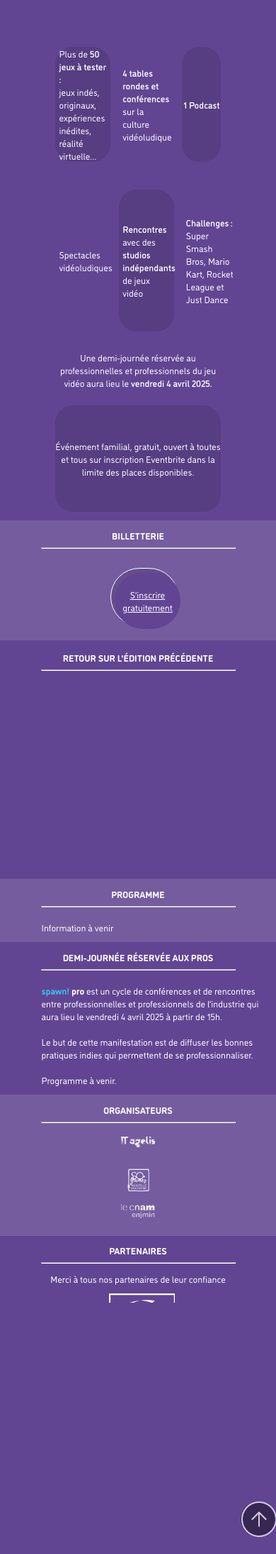
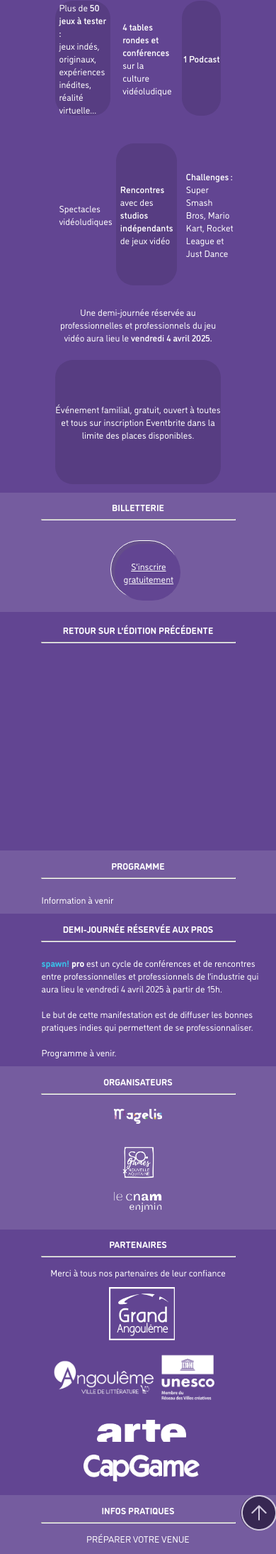
Before and after one commit to delahee/spawn_web, a PHP site: page / in a window 390 px wide. Shown: the part 960-3149 px from the top of the page at 71% size. Run offline with PHP 8.4, Linux system fonts and the light colour scheme; some libraries are stand-ins or nearby versions; grey boxes are pictures that could not be loaded.

Commit message:
spawn site 2.0
Correction du responsive

```diff
--- a/css/spawn.css
+++ b/css/spawn.css
@@ -522,7 +534,7 @@
         }
 
         #propos .infos .rectangle9{
-            width: 20%;
+            width: 22%;
             height: 200px;
             background-color: #37275240;
             border-radius: 25px;
@@ -599,7 +611,7 @@
 
         #propos .rectangle11{
             width: 100%;
-            height: 150px;
+            height: 175px;
             margin-top: 10%;
             background-color: #37275240;
             border-radius: 25px;
@@ -717,7 +729,7 @@
         }
 
         #billetterie .content .text-wrapper{
-            width: 100%;
+            width: 103%;
             display: flex;
             height: 27px;
             flex-direction: column;
@@ -928,19 +944,19 @@
         }
 
         #organisateurs .image .logo-magelis-blanc{
-            width: 12.5%;
+            width: 17.5%;
             object-fit: cover;
             margin-bottom: 3%;
         }
 
         #organisateurs .image .so-games-blanc-plan-2{
-            width: 12.5%;
+            width: 17.5%;
             margin-left: 5%;
             object-fit: cover;
         }
 
         #organisateurs .image .element-enjmin-2{
-            width: 12.5%;
+            width: 17.5%;
             margin-left: 5%;
             object-fit: cover;
             margin-bottom: 2%;
@@ -1407,7 +1423,7 @@
 
     #go-top {
         position: sticky;
-        bottom: 400px;
+        bottom: 200px;
        left: 91%;
     }
 
```
Also changed, not shown: other parts of css/spawn.css (+27 -11 lines).
